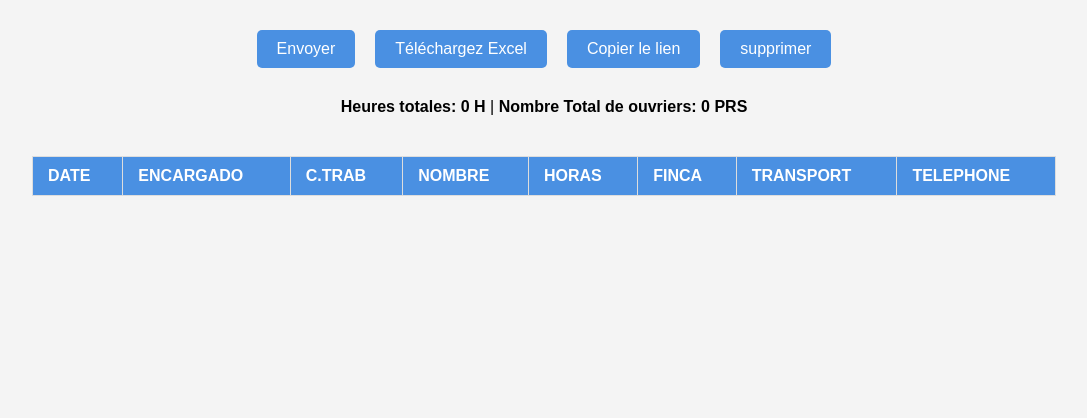
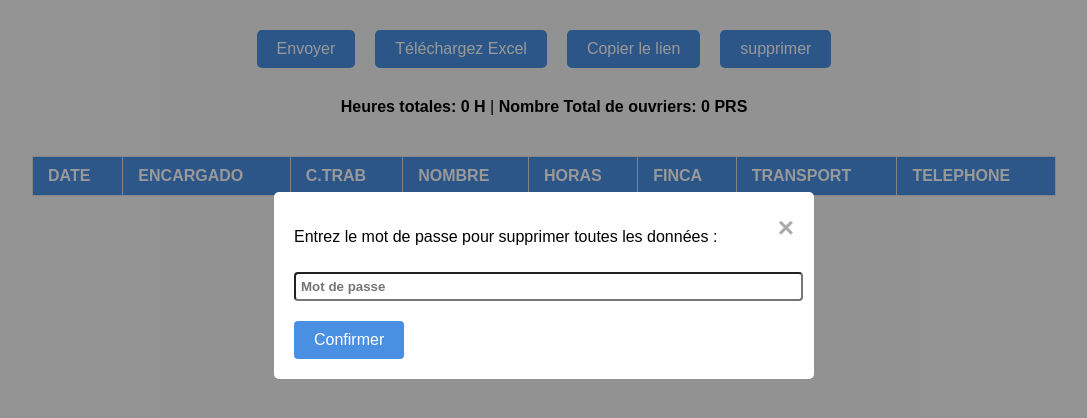
Before and after one commit to abdermb98/sanap, a plain HTML site: page index.html in a window 1280 px wide. Both pictures are taken after a click on the button "supprimer". Shown: the whole page, without its empty margins (96-1183 px from the left). Drawn offline with nearby package versions, Linux system fonts and the light colour scheme; no server answers.

Commit message:
Update index.html

```diff
--- a/index.html
+++ b/index.html
@@ -190,7 +190,8 @@
     <button id="downloadExcel" style="display: none;">Téléchargez Excel</button>
     <button id="takeScreenshot" style="display: none;">Téléchargez Image</button>
     <button id="takeScreenshot1" onclick="copyLink()">Copier le lien</button>
-    <button id="takeScreenshot1" onclick="clearSheet()">supprimer</button>
+    <button id="takeScreenshot1" onclick="showPasswordModalForClear()">supprimer</button>
+
   </div>
   <div style="text-align:center; margin: 20px;">
     <strong>Heures totales: <span id="totalHours">0</span> H</strong> |
@@ -251,6 +252,15 @@
       <p>Êtes-vous sûr de vouloir supprimer cette Tache?</p>
       <button id="confirmDeleteButton" class="delete-button">Confirmer</button>
       <button onclick="closeConfirmationModal()" class="edit-button">Annuler</button>
+    </div>
+  </div>
+  <div id="passwordModal" class="modal">
+    <div class="modal-content">
+      <span class="close" onclick="closePasswordModal()">&times;</span>
+      <p>Entrez le mot de passe pour supprimer toutes les données :</p>
+      <input type="password" id="deletePassword" placeholder="Mot de passe">
+      <button class="delete-button" onclick="confirmClearWithPassword()">Confirmer</button>
+      <button class="edit-button" onclick="closePasswordModal()">Annuler</button>
     </div>
   </div>
 
@@ -684,6 +694,30 @@ function sendToTelegram(fileBlob, fileName) {
       });
     }
 
+    var passwordModal = document.getElementById("passwordModal");
+const correctPassword = "1807";
+
+
+function showPasswordModalForClear() {
+    passwordModal.style.display = "block";
+}
+
+function closePasswordModal() {
+    passwordModal.style.display = "none";
+    document.getElementById("deletePassword").value = "";
+}
+
+function confirmClearWithPassword() {
+    const enteredPassword = document.getElementById("deletePassword").value;
+    if (enteredPassword === correctPassword) {
+        clearSheet(); //
+        closePasswordModal();
+        alert("Toutes les données ont été supprimées !");
+    } else {
+        alert("Mot de passe incorrect ! Suppression annulée.");
+    }
+}
+
   </script>
 </body>
 </html>
```
